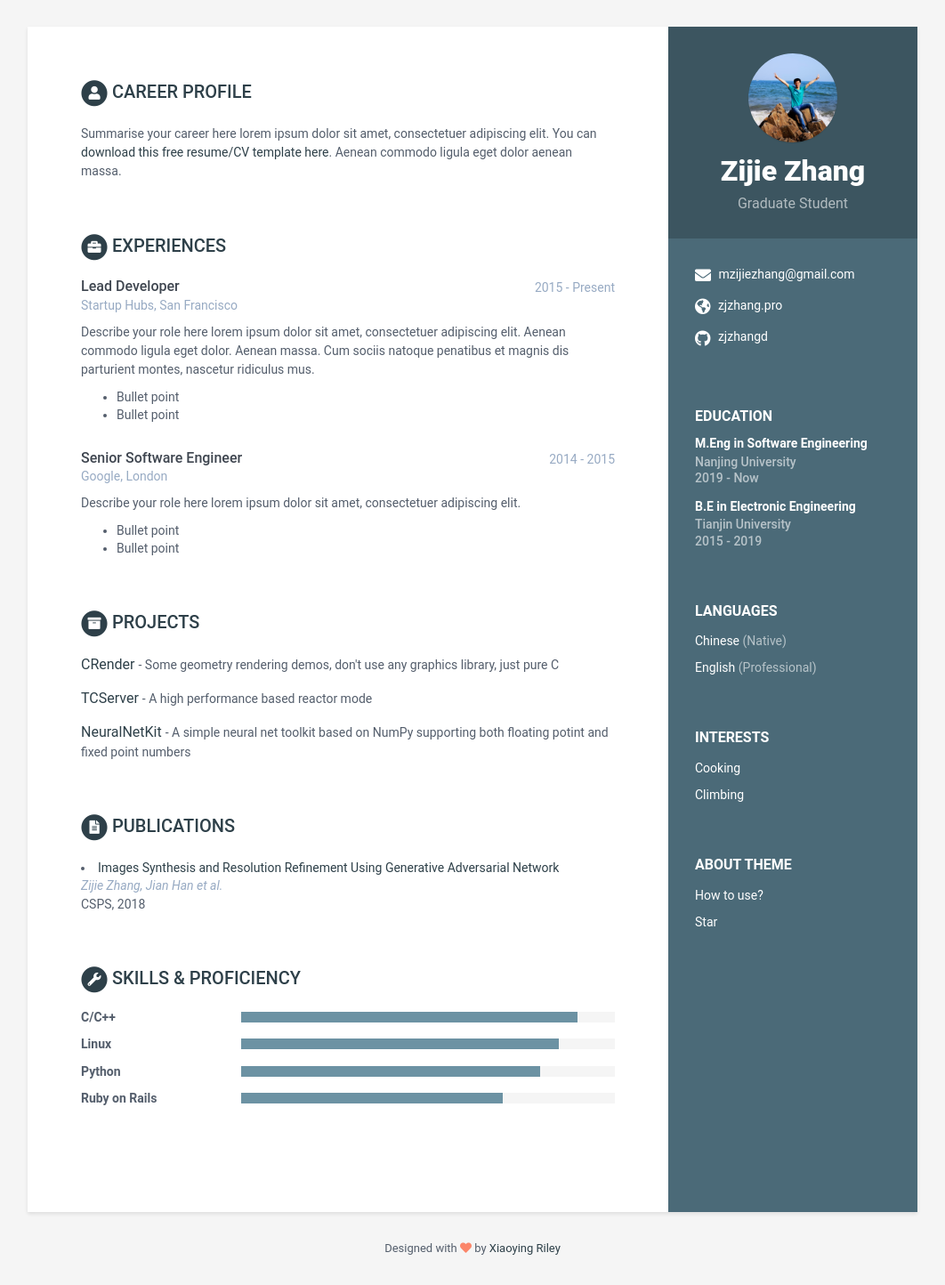
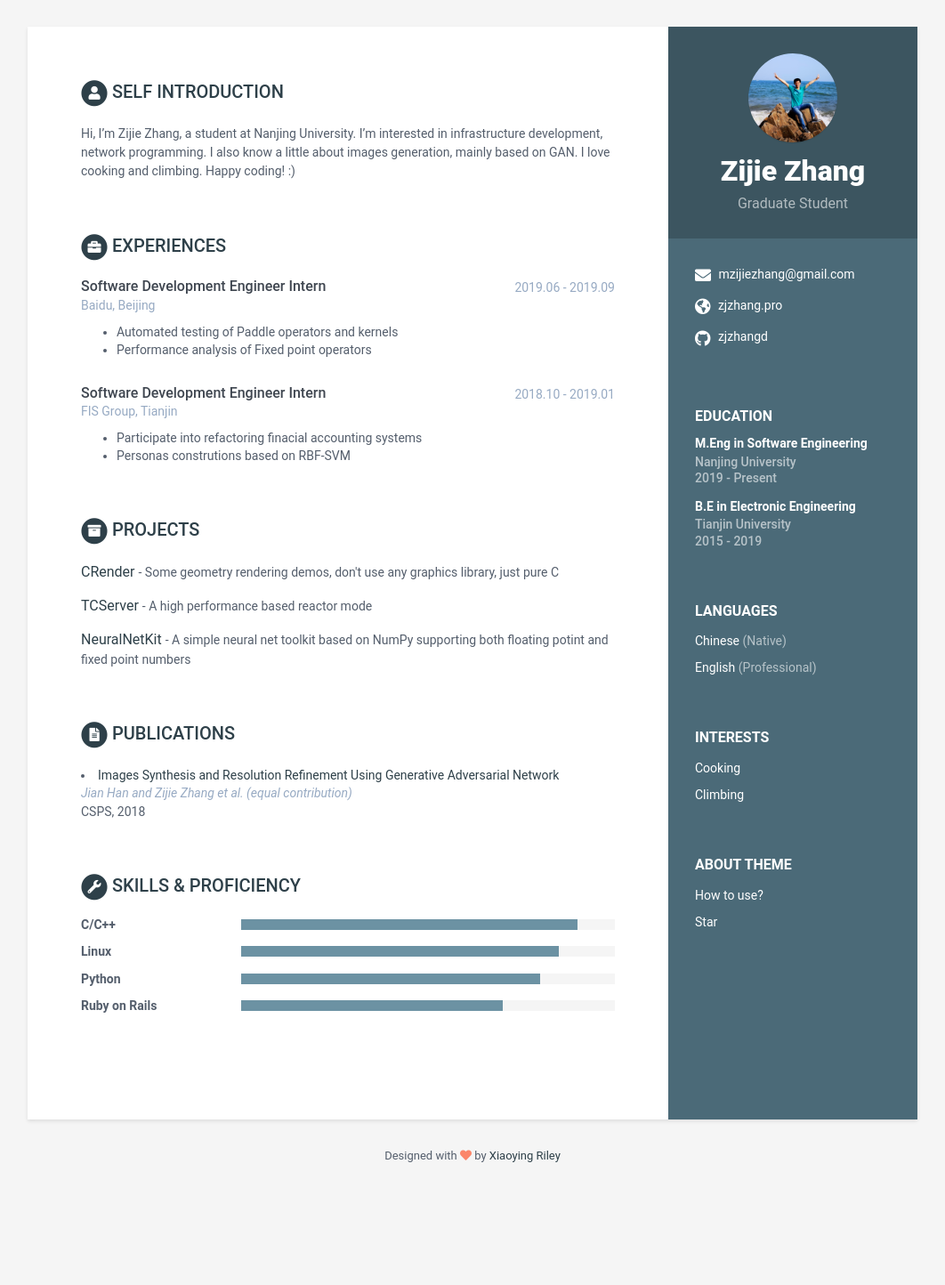
Before and after one commit to jeffzjzhang/zjzhangd.github.io, a Jekyll site: the page built from index.html, in a window 1280 px wide. Shown: the whole page at 89% size, without its empty margins (109-1171 px from the left). Built offline with Jekyll 4.4.1, drawn with Linux system fonts in a browser that asks for light colours; after the commit the page ends 1340 px from its top, so only the background shows below that.

Commit message:
add self introduction

```diff
--- a/_data/data.yml
+++ b/_data/data.yml
@@ -39,39 +39,34 @@ sidebar:
         link: "#"
 
 career-profile:
-    title: Career Profile
+    title: Self introduction
     summary: |
-      Summarise your career here lorem ipsum dolor sit amet, consectetuer
-      adipiscing elit. You can [download this free resume/CV template here]().
-      Aenean commodo ligula eget dolor aenean massa.
+      Hi, I'm Zijie Zhang, a student at Nanjing University. I'm interested in
+      infrastructure development, network programming. I also know a little about images generation,
+      mainly based on GAN. I love cooking and climbing.
+      Happy coding! :)
 education:
     - degree: M.Eng in Software Engineering
       university: Nanjing University
-      time: 2019 - Now
+      time: 2019 - Present
       details:
     - degree: B.E in Electronic Engineering
       university: Tianjin University
       time: 2015 - 2019
       details:
 experiences:
-    - role: Lead Developer
-      time: 2015 - Present
-      company: Startup Hubs, San Francisco
+    - role: Software Development Engineer Intern
+      time: 2019.06 - 2019.09
+      company: Baidu, Beijing
       details: |
-        Describe your role here lorem ipsum dolor sit amet, consectetuer
-        adipiscing elit. Aenean commodo ligula eget dolor. Aenean massa.
-        Cum sociis natoque penatibus et magnis dis parturient montes,
-        nascetur ridiculus mus.
-          - Bullet point
-          - Bullet point
-    - role: Senior Software Engineer
-      time: 2014 - 2015
-      company: Google, London
+          - Automated testing of Paddle operators and kernels
+          - Performance analysis of Fixed point operators
+    - role: Software Development Engineer Intern
+      time: 2018.10 - 2019.01
+      company: FIS Group, Tianjin
       details: |
-        Describe your role here lorem ipsum dolor sit amet, consectetuer
-        adipiscing elit.
-          - Bullet point
-          - Bullet point
+          - Participate into refactoring finacial accounting systems
+          - Personas construtions based on RBF-SVM
 
 projects:
     title: Projects
@@ -98,7 +93,7 @@ publications:
     papers:
       - title: Images Synthesis and Resolution Refinement Using Generative Adversarial Network
         link: "https://link.springer.com/chapter/10.1007/978-981-13-6504-1_74"
-        authors: Zijie Zhang, Jian Han et al.
+        authors: Jian Han and Zijie Zhang et al. (equal contribution)
         conference: CSPS, 2018
 
 skills:
```
